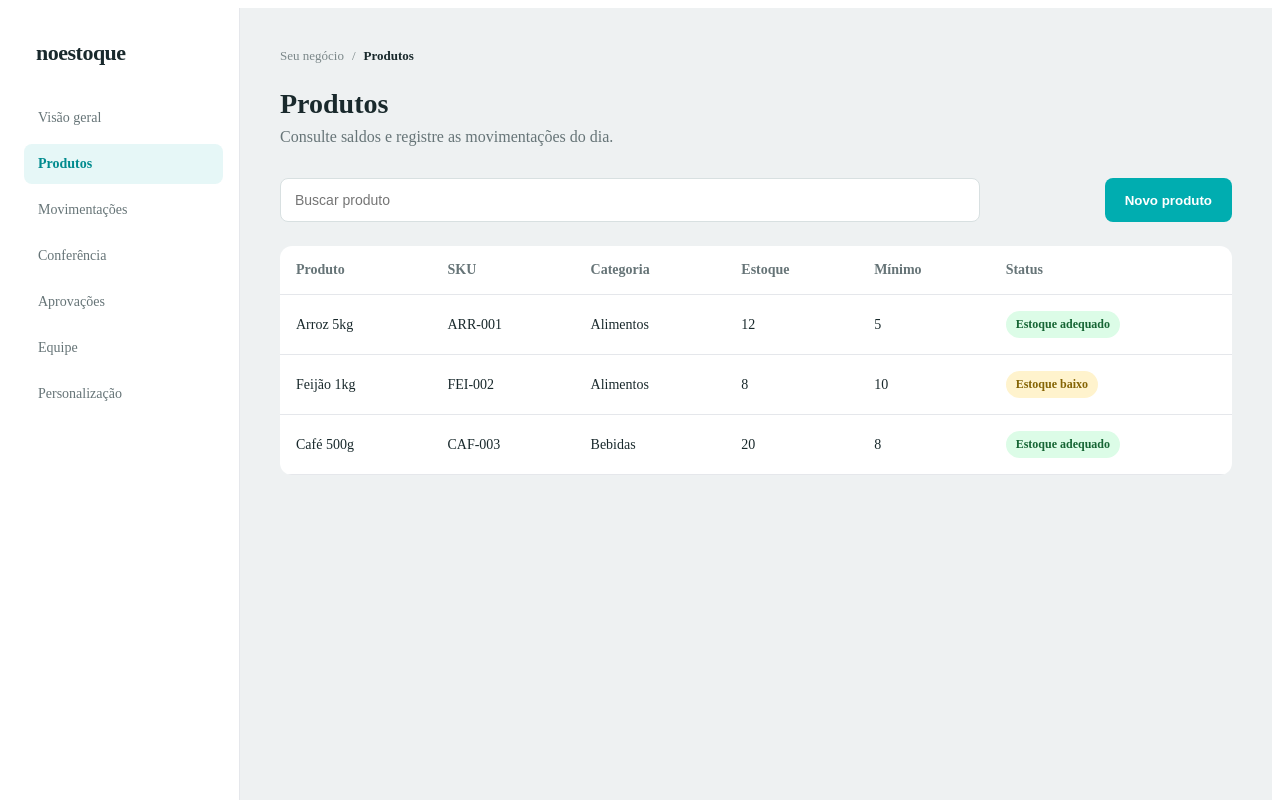
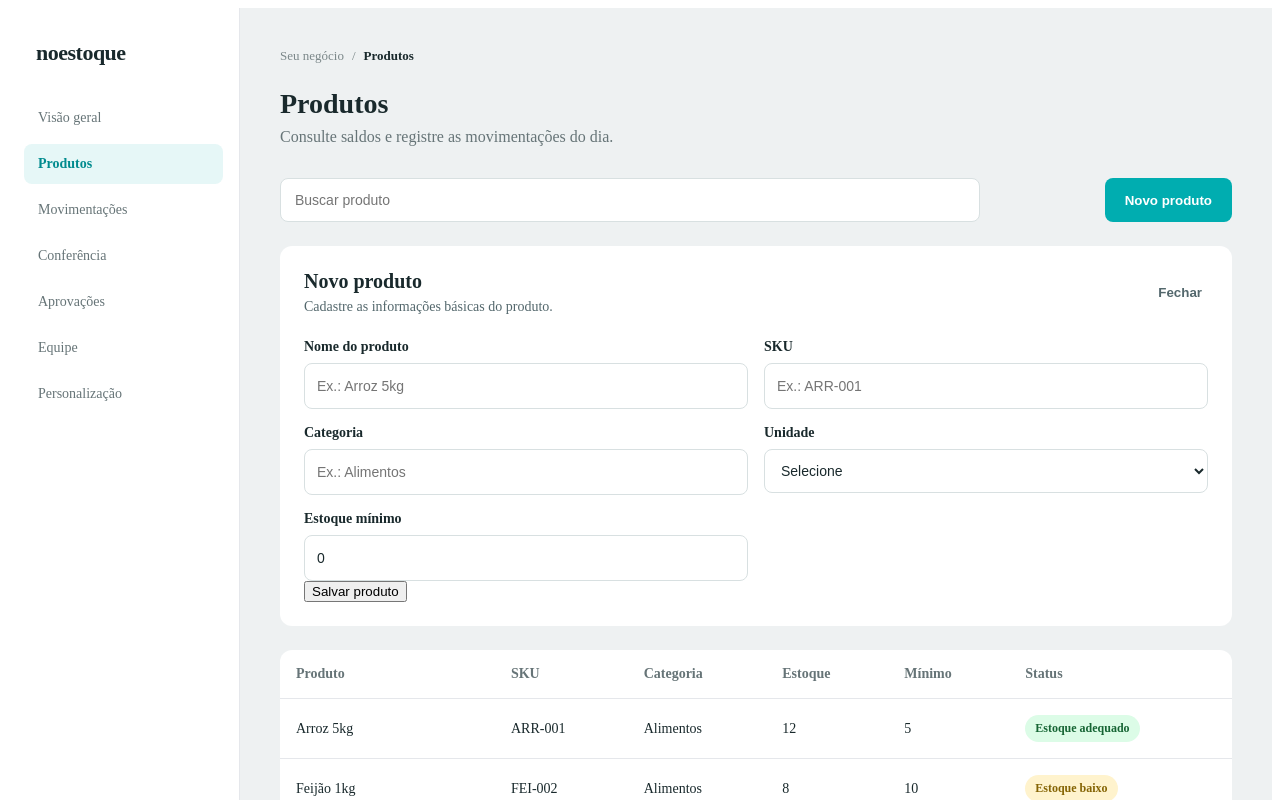
Before and after one commit to TechVibe026/NoEstoque, an Angular app in the folder frontend/: page /produtos in a window 1280 px wide. Both pictures are taken after a click on the button "Novo produto". Shown: the top 800 px of the page. Built offline with nearby package versions, Linux system fonts and the light colour scheme.

Commit message:
feat(frontend): implementa busca e cadastro inicial de produtos

```diff
--- a/frontend/src/app/pages/produtos/produtos.html
+++ b/frontend/src/app/pages/produtos/produtos.html
@@ -17,7 +17,6 @@
 
   <main class="main-content">
     <section class="produtos-page">
-
       <div class="breadcrumb">
         <span>Seu negócio</span>
         <span>/</span>
@@ -35,12 +34,105 @@
         <input
           type="search"
           placeholder="Buscar produto"
+          [value]="termoBusca"
+          (input)="termoBusca = $any($event.target).value"
         />
 
-        <button type="button">
+        <button
+          type="button"
+          (click)="abrirFormulario()"
+        >
           Novo produto
         </button>
       </div>
+
+      @if (mostrarFormulario) {
+        <section class="produto-formulario">
+          <div class="produto-formulario-header">
+            <div>
+              <h2>Novo produto</h2>
+              <p>Cadastre as informações básicas do produto.</p>
+            </div>
+
+            <button
+              type="button"
+              class="botao-fechar"
+              (click)="fecharFormulario()"
+            >
+              Fechar
+            </button>
+          </div>
+
+          <div class="produto-formulario-campos">
+            <label>
+              Nome do produto
+              <input
+                type="text"
+                placeholder="Ex.: Arroz 5kg"
+                [value]="novoProduto.nome"
+                (input)="novoProduto.nome = $any($event.target).value"
+              />
+            </label>
+
+            <label>
+              SKU
+              <input
+                type="text"
+                placeholder="Ex.: ARR-001"
+                [value]="novoProduto.sku"
+                (input)="novoProduto.sku = $any($event.target).value"
+              />
+            </label>
+
+            <label>
+              Categoria
+              <input
+                type="text"
+                placeholder="Ex.: Alimentos"
+                [value]="novoProduto.categoria"
+                (input)="novoProduto.categoria = $any($event.target).value"
+              />
+            </label>
+
+            <label>
+              Unidade
+              <select
+                [value]="novoProduto.unidade"
+                (change)="novoProduto.unidade = $any($event.target).value"
+              >
+                <option value="">Selecione</option>
+                <option value="UN">Unidade</option>
+                <option value="KG">Quilograma</option>
+                <option value="G">Grama</option>
+                <option value="L">Litro</option>
+                <option value="ML">Mililitro</option>
+                <option value="CX">Caixa</option>
+                <option value="PACOTE">Pacote</option>
+              </select>
+            </label>
+
+            <label>
+              Estoque mínimo
+              <input
+                type="number"
+                min="0"
+                [value]="novoProduto.estoqueMinimo"
+                (input)="novoProduto.estoqueMinimo = +$any($event.target).value"
+              />
+            </label>
+          </div>
+
+          <div class="produto-formulario-acoes">
+            <button
+              type="button"
+              (click)="salvarProduto()"
+            >
+              Salvar produto
+            </button>
+          </div>
+
+        </section>
+      }
 
       <table>
         <thead>
@@ -55,7 +147,7 @@
         </thead>
 
         <tbody>
-          @for (produto of produtos; track produto.sku) {
+          @for (produto of produtosFiltrados; track produto.sku) {
             <tr>
               <td>{{ produto.nome }}</td>
               <td>{{ produto.sku }}</td>
@@ -64,7 +156,11 @@
               <td>{{ produto.estoqueMinimo }}</td>
 
               <td>
-                @if (produto.estoque < produto.estoqueMinimo) {
+                @if (produto.estoque === 0) {
+                  <span class="status status-zerado">
+                    Sem estoque
+                  </span>
+                } @else if (produto.estoque <= produto.estoqueMinimo) {
                   <span class="status status-baixo">
                     Estoque baixo
                   </span>
@@ -78,6 +174,13 @@
           }
         </tbody>
       </table>
+
+      @if (produtosFiltrados.length === 0) {
+        <div class="estado-vazio">
+          <strong>Nenhum produto encontrado</strong>
+          <p>Tente buscar por outro nome ou SKU.</p>
+        </div>
+      }
     </section>
   </main>
 </div>
--- a/frontend/src/app/pages/produtos/produtos.scss
+++ b/frontend/src/app/pages/produtos/produtos.scss
@@ -175,3 +175,93 @@
   background-color: #dcfce7;
   color: #166534;
 }
+
+.status-zerado {
+  background-color: #fee2e2;
+  color: #991b1b;
+}
+
+.estado-vazio {
+  padding: 32px;
+  text-align: center;
+  background-color: #ffffff;
+  border-radius: 12px;
+  color: #53676c;
+}
+
+.estado-vazio strong {
+  display: block;
+  margin-bottom: 8px;
+  color: #19292c;
+}
+
+.estado-vazio p {
+  margin: 0;
+}
+
+.produto-formulario {
+  margin-bottom: 24px;
+  padding: 24px;
+  background-color: #ffffff;
+  border-radius: 12px;
+}
+
+.produto-formulario-header {
+  display: flex;
+  align-items: center;
+  justify-content: space-between;
+  gap: 16px;
+  margin-bottom: 24px;
+}
+
+.produto-formulario-header h2 {
+  margin: 0;
+  font-size: 20px;
+  color: #19292c;
+}
+
+.produto-formulario-header p {
+  margin: 6px 0 0;
+  color: #53676c;
+  font-size: 14px;
+}
+
+.botao-fechar {
+  border: 0;
+  background: transparent;
+  color: #53676c;
+  cursor: pointer;
+  font-weight: 600;
+}
+
+.produto-formulario-campos {
+  display: grid;
+  grid-template-columns: repeat(2, minmax(0, 1fr));
+  gap: 16px;
+}
+
+.produto-formulario-campos label {
+  display: flex;
+  flex-direction: column;
+  gap: 8px;
+  color: #19292c;
+  font-size: 14px;
+  font-weight: 600;
+}
+
+.produto-formulario-campos input,
+.produto-formulario-campos select {
+  height: 44px;
+  padding: 0 12px;
+  border: 1px solid #d8e0e1;
+  border-radius: 8px;
+  background-color: #ffffff;
+  color: #19292c;
+  font-size: 14px;
+  outline: none;
+}
+
+.produto-formulario-campos input:focus,
+.produto-formulario-campos select:focus {
+  border-color: #007c80;
+}
--- a/frontend/src/app/pages/produtos/produtos.ts
+++ b/frontend/src/app/pages/produtos/produtos.ts
@@ -1,13 +1,12 @@
 import { Component } from '@angular/core';
+
 interface Produto {
   nome: string;
   sku: string;
   estoque: number;
   estoqueMinimo: number;
   categoria: string;
-
 }
-
 
 @Component({
   imports: [],
@@ -16,6 +15,17 @@ interface Produto {
   templateUrl: './produtos.html',
 })
 export class Produtos {
+  termoBusca = '';
+  mostrarFormulario = false;
+
+  novoProduto = {
+    nome: '',
+    sku: '',
+    categoria: '',
+    unidade: '',
+    estoqueMinimo: 0,
+  };
+
   produtos: Produto[] = [
     {
       nome: 'Arroz 5kg',
@@ -38,5 +48,60 @@ produtos: Produto[] = [
       estoque: 20,
       estoqueMinimo: 8,
     },
+    {
+      nome: 'Açúcar 1kg',
+      sku: 'ACU-004',
+      categoria: 'Alimentos',
+      estoque: 0,
+      estoqueMinimo: 6,
+    },
+    {
+      nome: 'Óleo de soja 900ml',
+      sku: 'OLE-005',
+      categoria: 'Alimentos',
+      estoque: 5,
+      estoqueMinimo: 5,
+    },
+    {
+      nome: 'Detergente 500ml',
+      sku: 'DET-006',
+      categoria: 'Limpeza',
+      estoque: 18,
+      estoqueMinimo: 7,
+    },
   ];
+
+  get produtosFiltrados(): Produto[] {
+    const termo = this.termoBusca.toLowerCase().trim();
+
+    if (!termo) {
+      return this.produtos;
     }
+
+    return this.produtos.filter((produto) =>
+      produto.nome.toLowerCase().includes(termo) ||
+      produto.sku.toLowerCase().includes(termo)
+    );
+  }
+
+  abrirFormulario(): void {
+    this.mostrarFormulario = true;
+  }
+
+  fecharFormulario(): void {
+    this.mostrarFormulario = false;
+  }
+
+  salvarProduto(): void {
+  this.produtos.push({
+    nome: this.novoProduto.nome,
+    sku: this.novoProduto.sku,
+    categoria: this.novoProduto.categoria,
+    estoque: 0,
+    estoqueMinimo: this.novoProduto.estoqueMinimo,
+  });
+
+  this.fecharFormulario();
+}
+
+}
```
Lines whose indentation alone changed are shown as unchanged.
